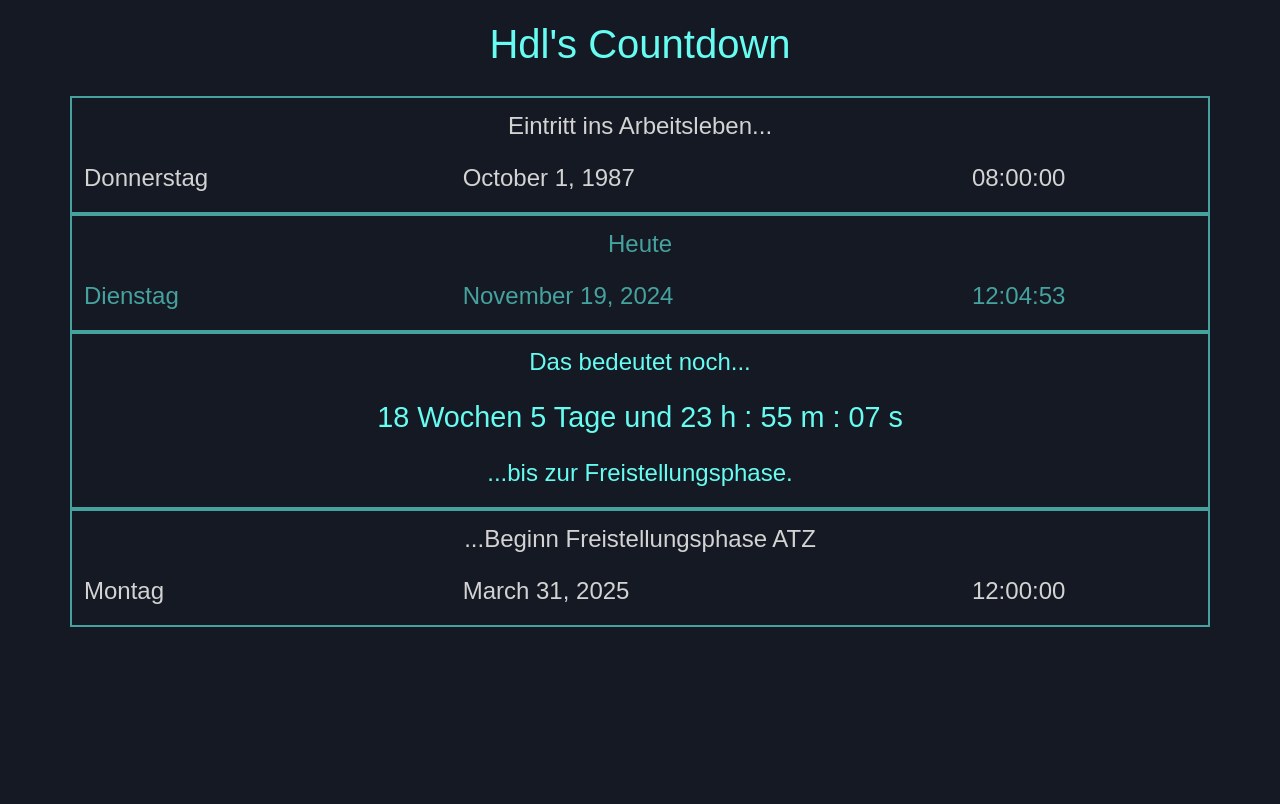
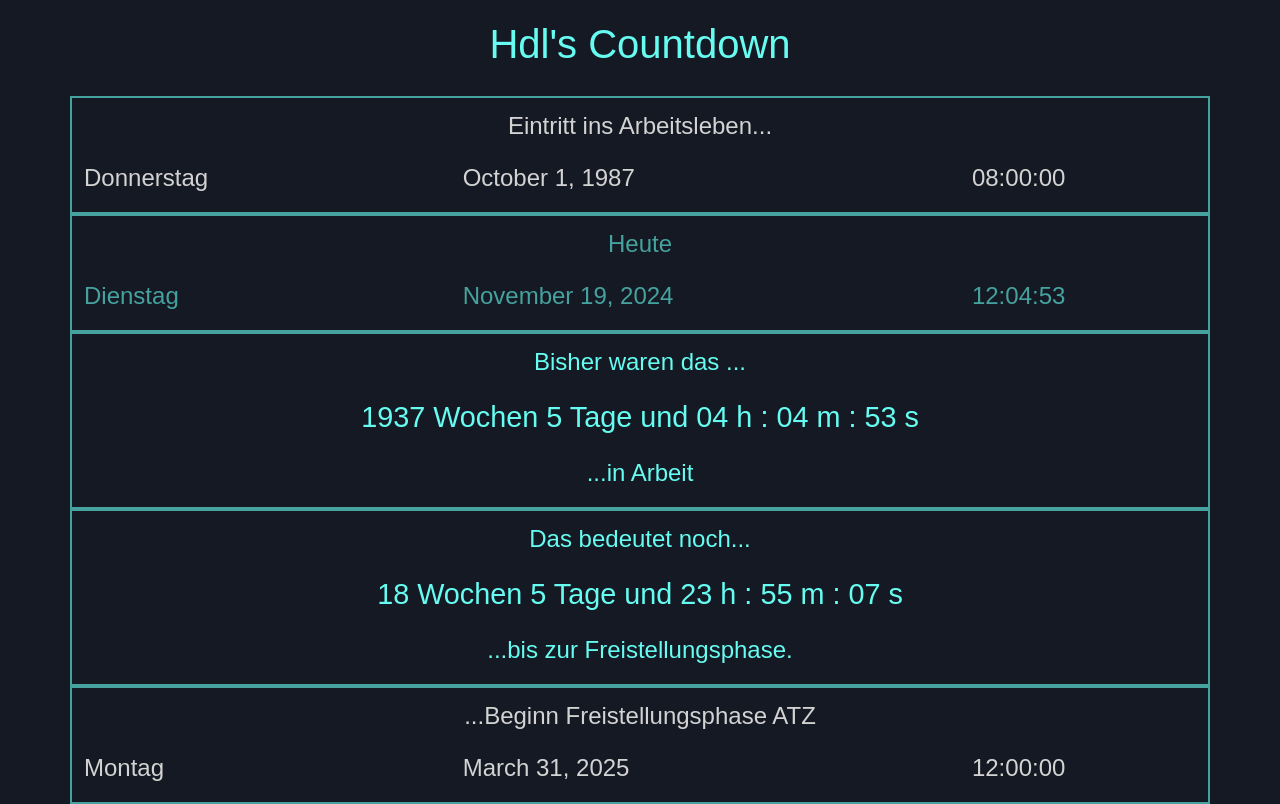
Before and after one commit to laengin/hdl-countdown, a React (Create React App) app: page / in a window 1280 px wide. Built offline with nearby package versions, Linux system fonts and the light colour scheme.

Commit message:
Added WorkDone.js

```diff
--- a/src/App.js
+++ b/src/App.js
@@ -3,6 +3,8 @@ import Heading from "./Heading";
 import DateTime from "./DateTime";
 import Today from "./Today";
 import TimeDifference from "./TimeDifference";
+import WorkDone from "./WorkDone";
+
 // Bootstrap CSS
 import "bootstrap/dist/css/bootstrap.min.css";
 // Bootstrap Bundle JS
@@ -17,6 +19,11 @@ export default function App() {
       <Heading heading="Hdl's Countdown"/>
       <DateTime title="Eintritt ins Arbeitsleben..." date={startDate} />
       <Today />
+      <WorkDone
+        startText="Bisher waren das ..."
+        endText="...in Arbeit"
+        startDateTime={startDate}
+        />
       <TimeDifference
         startText="Das bedeutet noch..."
         endText="...bis zur Freistellungsphase."
--- /dev/null
+++ b/src/WorkDone.js
@@ -0,0 +1,107 @@
+import React, { useState, useEffect } from "react";
+import PropTypes from "prop-types";
+
+
+const WorkDone = (props) => {
+  const [workDone, setTimeDifference] = useState(
+    getTimeDifference(props.startDateTime)
+  );
+
+  useEffect(() => {
+    const timerId = setInterval(() => {
+      setTimeDifference(getTimeDifference(props.startDateTime));
+    }, 1000);
+    return () => clearInterval(timerId);
+  }, [props.startDateTimeDateTime]);
+
+  function getTimeDifference(start) {
+    if (!start || isNaN(new Date(start))) {
+      console.error("Ungültiger Zielzeitpunkt:", start);
+      return { days: 0, weeks: 0, months: 0, hours: 0, minutes: 0, seconds: 0 };
+    }
+
+    const now = new Date();
+    const startTime = new Date(start);
+    const diffInMs = Math.max(now - startTime, 0); //Verhindert negative Werte
+
+    const months = calculateMonthDifference(now, startTime);
+    const seconds = Math.floor((diffInMs / 1000) % 60);
+    const minutes = Math.floor((diffInMs / (1000 * 60)) % 60);
+    let hours = Math.floor((diffInMs / (1000 * 60 * 60)) % 24);
+    hours = hours + (now.getTimezoneOffset() / -60);
+    const days = Math.floor(diffInMs / (1000 * 60 * 60 * 24));
+    const weeks = Math.floor(days / 7);
+    return { days, weeks, months, hours, minutes, seconds };
+  }
+
+
+  function calculateWeekDifference(startDate, endDate) {
+    if (
+      !(startDate instanceof Date) ||
+      !(endDate instanceof Date) ||
+      isNaN(startDate) ||
+      isNaN(endDate)
+    ) {
+      console.error("Ungültige Datumsangaben:", startDate, endDate);
+      return 0;
+    }
+
+    const years = endDate.getFullYear() - startDate.getFullYear();
+    const months = endDate.getMonth() - startDate.getMonth();
+    const daysAdjustment = endDate.getDate() >= startDate.getDate() ? 0 : -1; // Korrigiert, wenn im Zielmonat weniger Tage übrig sind
+
+    return years * 12 + months + daysAdjustment;
+  }
+
+  function calculateMonthDifference(startDate, endDate) {
+    if (
+      !(startDate instanceof Date) ||
+      !(endDate instanceof Date) ||
+      isNaN(startDate) ||
+      isNaN(endDate)
+    ) {
+      console.error("Ungültige Datumsangaben:", startDate, endDate);
+      return 0;
+    }
+
+    const years = endDate.getFullYear() - startDate.getFullYear();
+    const months = endDate.getMonth() - startDate.getMonth();
+    const daysAdjustment = endDate.getDate() >= startDate.getDate() ? 0 : -1; // Korrigiert, wenn im Zielmonat weniger Tage übrig sind
+
+    return years * 12 + months + daysAdjustment;
+  }
+
+  if (
+    workDone.months === 0 &&
+    workDone.days === 0 &&
+    workDone.hours === 0
+  ) {
+    return <div style={{ color: "red" }}>Der Zielzeitpunkt ist erreicht!</div>;
+  }
+
+  return (
+    <div className="TimeDifference container">
+      <div>
+        <p>{props.startText}</p>
+      </div>
+      <div className="row">
+          <p className="ClockFontSize">
+            {workDone.weeks > 0 && `${workDone.weeks} Wochen `}
+            {workDone.days > 0 && `${workDone.days % 7} Tage und  `}
+            {workDone.hours.toString().padStart(2, "0")} h {" "}: {" "}
+            {workDone.minutes.toString().padStart(2, "0")} m {" "}: {" "}
+            {workDone.seconds.toString().padStart(2, "0")} s
+          </p>
+      </div>
+      <div>
+      <p>{props.endText}</p>
+    </div>
+    </div>
+  );
+};
+
+WorkDone.propTypes = {
+  startDateTime: PropTypes.string.isRequired, // Muss ein gültiger Datum-String sein
+};
+
+export default WorkDone;
```
